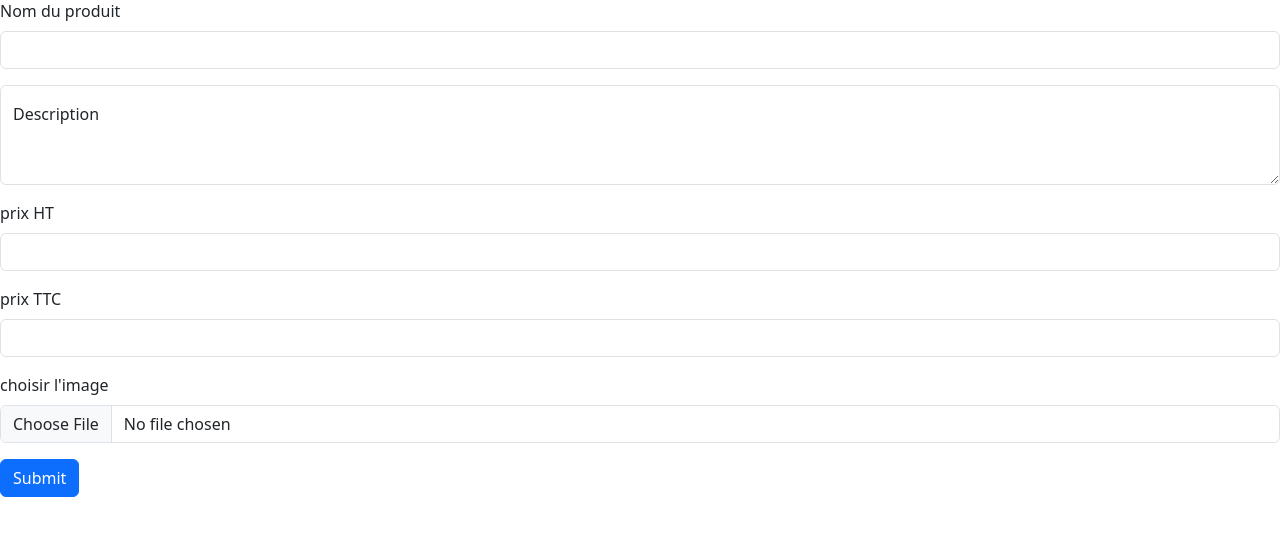
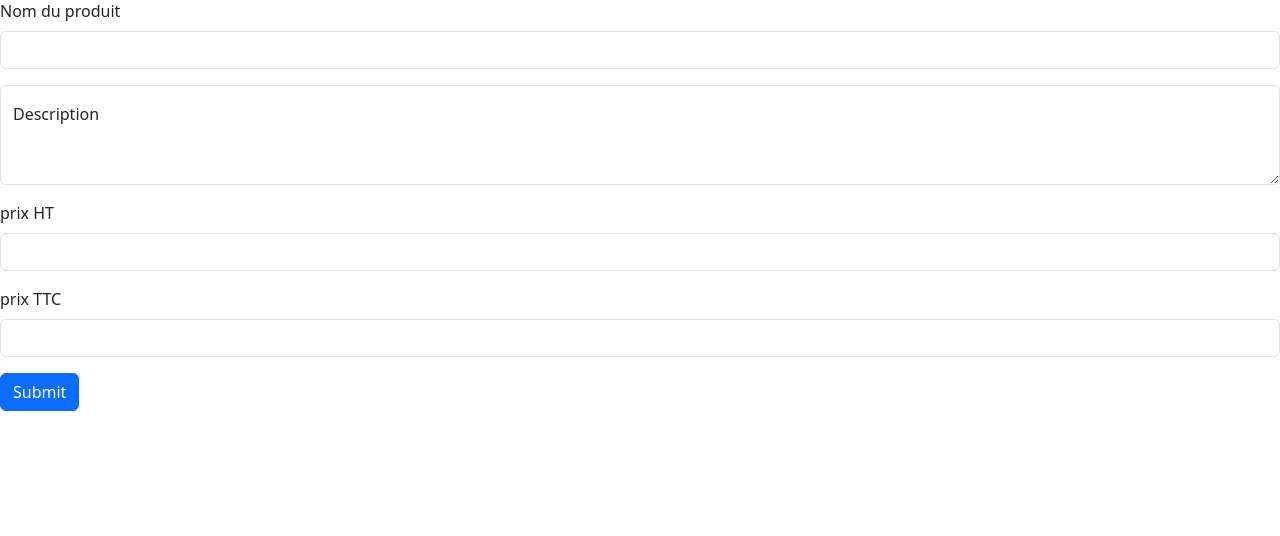
Before and after one commit to FannyieB/TP2_PHP, a PHP site: page /addProduct.php in a window 1280 px wide. Shown: the part 60-596 px from the top of the page. Run offline with PHP 8.4, Linux system fonts and the light colour scheme.

Commit message:
commit181223-1532

```diff
--- a/addProduct.php
+++ b/addProduct.php
@@ -24,10 +24,7 @@ require_once ('Views/header.php');
         <label for="exampleInputEmail1" class="form-label">prix TTC</label>
         <input type="number" class="form-control" id="exampleInputEmail1" aria-describedby="emailHelp" name="price_TTC">
     </div>
-    <div class="mb-3">
-        <label for="exampleInputEmail1" class="form-label">choisir l'image</label>
-        <input type="file" class="form-control" id="exampleInputEmail1" aria-describedby="emailHelp" name="image_path">
-    </div>
+
     <button type="submit" class="btn btn-primary">Submit</button>
 
 </form>
```
